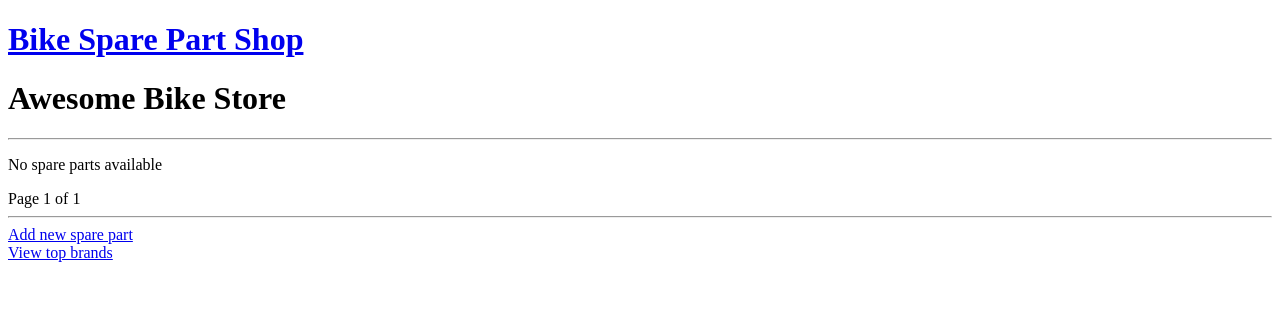
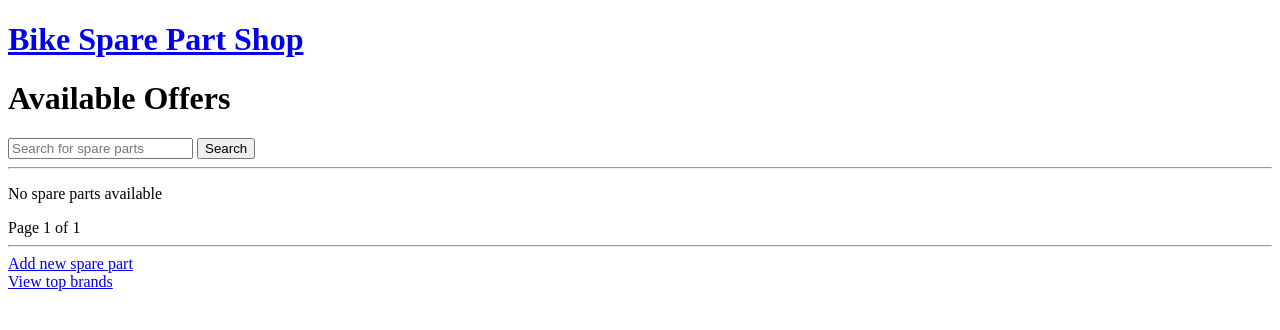
Before and after one commit to lancelote/bike_store, a Django app: page /store/ in a window 1280 px wide. Shown: the top 330 px of the page. Run offline with Django 3.2, Linux system fonts and the light colour scheme; data that the repository does not hold is empty.

Commit message:
Search by spare part and brand name

```diff
--- a/bike_store/store/templates/store/list.html
+++ b/bike_store/store/templates/store/list.html
@@ -3,7 +3,11 @@
 {% block title %}Bike Store{% endblock %}
 
 {% block content %}
-    <h1>Awesome Bike Store</h1>
+    <h1>Available Offers</h1>
+    <form method="GET" action="">
+        <input type="text" name="q" value="{{ request.GET.q }}" placeholder="Search for spare parts"/>
+        <input type="submit" value="Search">
+    </form>
     <hr>
     {% if not spare_parts %}
         <p>No spare parts available</p>
--- a/bike_store/store/templates/store/stats.html
+++ b/bike_store/store/templates/store/stats.html
@@ -5,7 +5,7 @@
 {% block content %}
     <h1>Top brands</h1>
     {% if not brands %}
-    <p>No brands available</p>
+    <p>No brands with at least 5 spare parts available</p>
     {% endif %}
     {% for brand in brands %}
         <h2>{{ brand.name }}</h2>
--- a/bike_store/store/views.py
+++ b/bike_store/store/views.py
@@ -1,6 +1,5 @@
-from django.core.urlresolvers import reverse
 from django.core.paginator import Paginator, PageNotAnInteger, EmptyPage
-from django.db.models import Count
+from django.db.models import Count, Q
 from django.http import HttpResponseRedirect
 from django.shortcuts import get_object_or_404, render
 
@@ -11,6 +10,12 @@ from .models import Brand, SparePart
 def spare_part_list(request):
     """Список выставленных запчастей"""
     object_list = SparePart.objects.all()
+
+    query = request.GET.get('q')
+    if query:
+        object_list = object_list.filter(
+            Q(name__icontains=query) | Q(brand__name__icontains=query)
+        )
 
     paginator = Paginator(object_list, 10)
     page = request.GET.get('page')
```
Also changed, not shown: bike_store/store/tests/test_views.py (+23 -1 lines).
